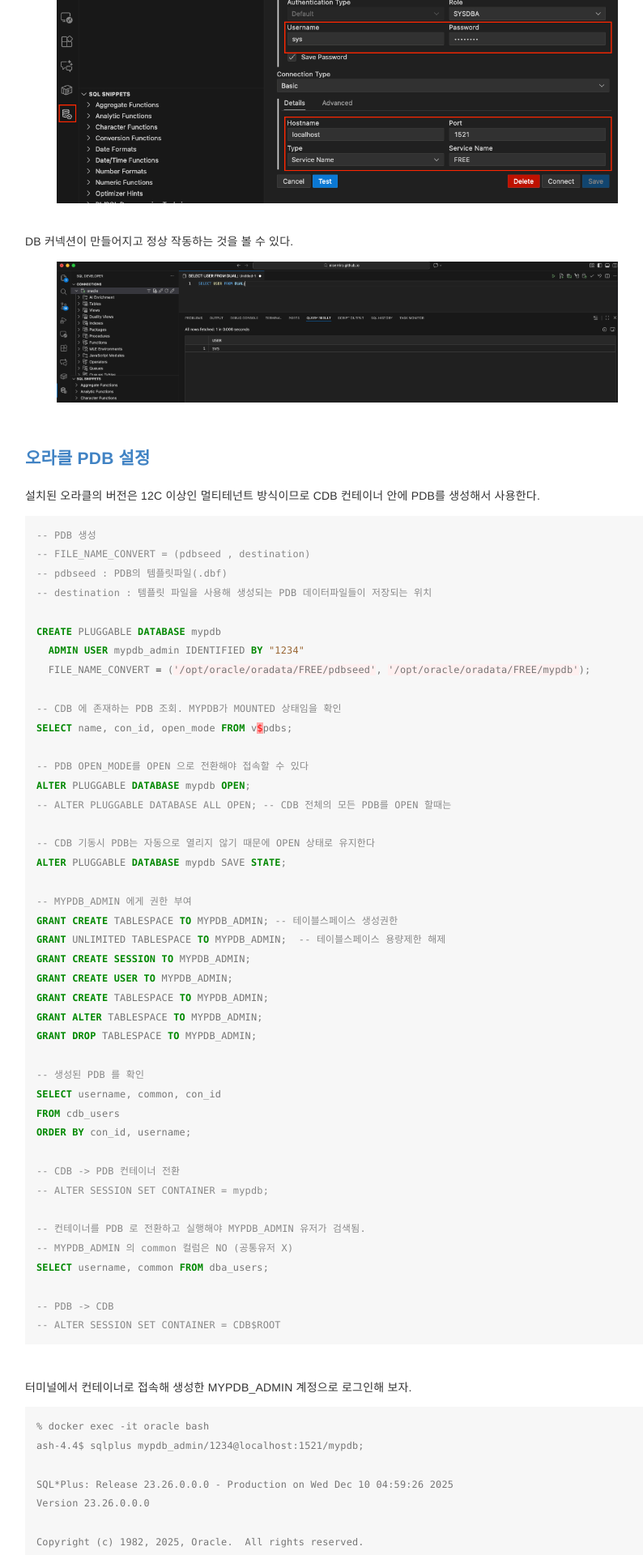
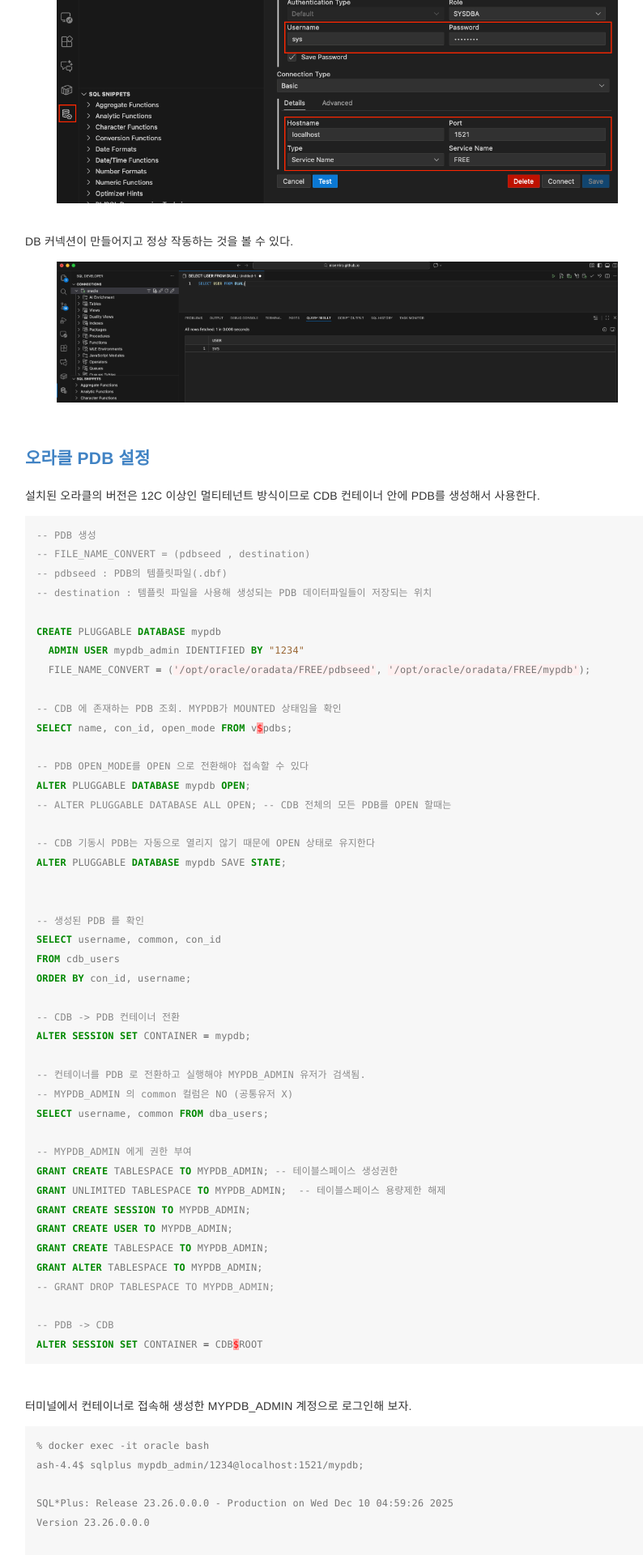
Before and after one commit to nicemiro/nicemiro.github.io, a Jekyll site: the page built from _posts/web/2025-12-08-running_oracle_in_mac.md, in a window 1280 px wide. Shown: the part 3080-5000 px from the top of the page at 81% size, without its empty margins (224-1018 px from the left). Built offline with Jekyll 4.4.1, drawn with Linux system fonts in a browser that asks for light colours; part of the change alters nothing that is shown.

````diff
--- a/_posts/web/2025-12-08-running_oracle_in_mac.md
+++ b/_posts/web/2025-12-08-running_oracle_in_mac.md
@@ -188,6 +188,19 @@ ALTER PLUGGABLE DATABASE mypdb OPEN;
 -- CDB 기동시 PDB는 자동으로 열리지 않기 때문에 OPEN 상태로 유지한다
 ALTER PLUGGABLE DATABASE mypdb SAVE STATE;
 
+
+-- 생성된 PDB 를 확인
+SELECT username, common, con_id
+FROM cdb_users
+ORDER BY con_id, username;
+
+-- CDB -> PDB 컨테이너 전환
+ALTER SESSION SET CONTAINER = mypdb;
+
+-- 컨테이너를 PDB 로 전환하고 실행해야 MYPDB_ADMIN 유저가 검색됨.
+-- MYPDB_ADMIN 의 common 컬럼은 NO (공통유저 X)
+SELECT username, common FROM dba_users;
+
 -- MYPDB_ADMIN 에게 권한 부여
 GRANT CREATE TABLESPACE TO MYPDB_ADMIN; -- 테이블스페이스 생성권한
 GRANT UNLIMITED TABLESPACE TO MYPDB_ADMIN;  -- 테이블스페이스 용량제한 해제
@@ -195,22 +208,10 @@ GRANT CREATE SESSION TO MYPDB_ADMIN;
 GRANT CREATE USER TO MYPDB_ADMIN;
 GRANT CREATE TABLESPACE TO MYPDB_ADMIN;
 GRANT ALTER TABLESPACE TO MYPDB_ADMIN;
-GRANT DROP TABLESPACE TO MYPDB_ADMIN;
-
--- 생성된 PDB 를 확인
-SELECT username, common, con_id
-FROM cdb_users
-ORDER BY con_id, username;
-
--- CDB -> PDB 컨테이너 전환
--- ALTER SESSION SET CONTAINER = mypdb;
-
--- 컨테이너를 PDB 로 전환하고 실행해야 MYPDB_ADMIN 유저가 검색됨.
--- MYPDB_ADMIN 의 common 컬럼은 NO (공통유저 X)
-SELECT username, common FROM dba_users;
+-- GRANT DROP TABLESPACE TO MYPDB_ADMIN;
 
 -- PDB -> CDB
--- ALTER SESSION SET CONTAINER = CDB$ROOT
+ALTER SESSION SET CONTAINER = CDB$ROOT
 ```
 
 <br>
````
